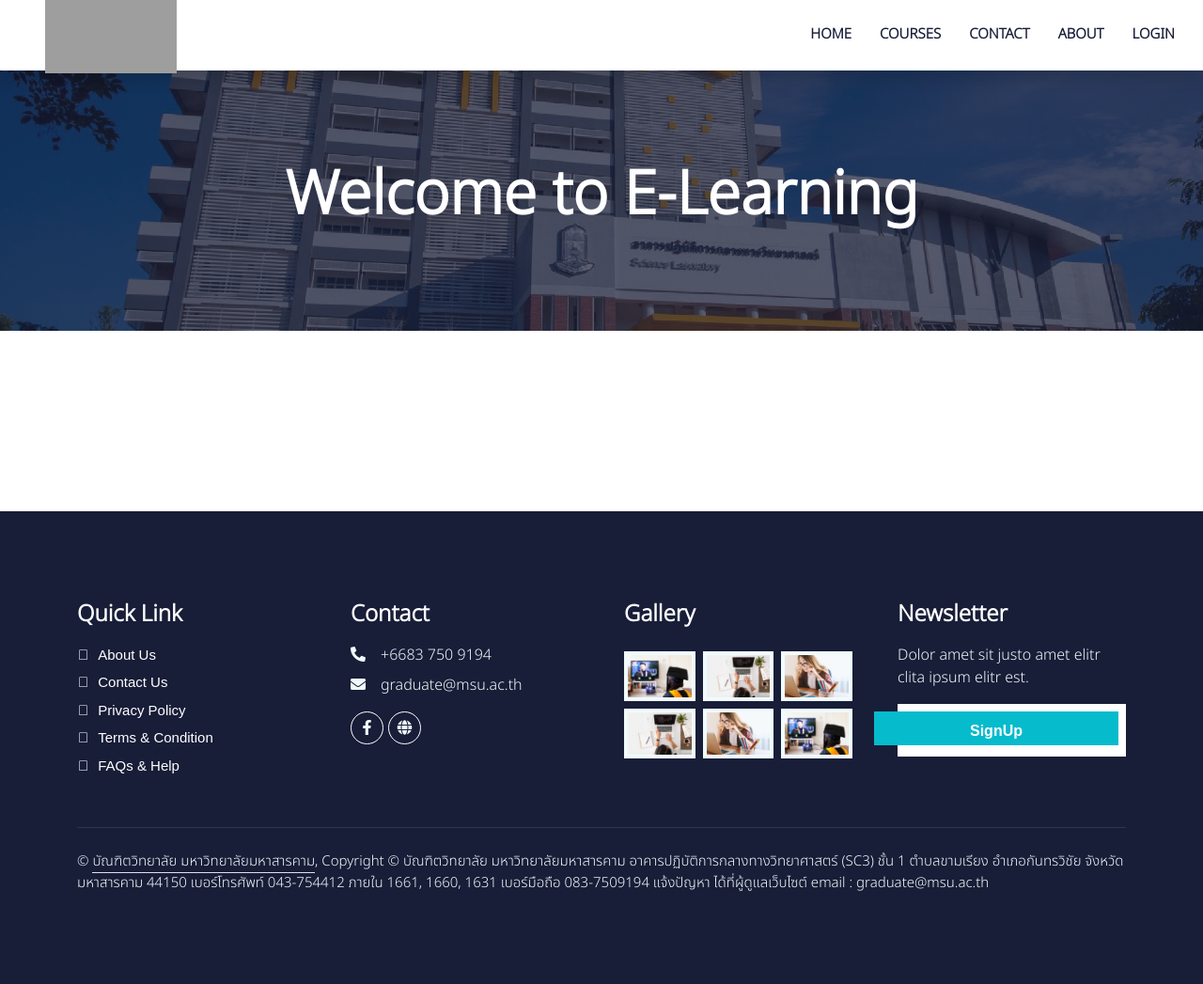
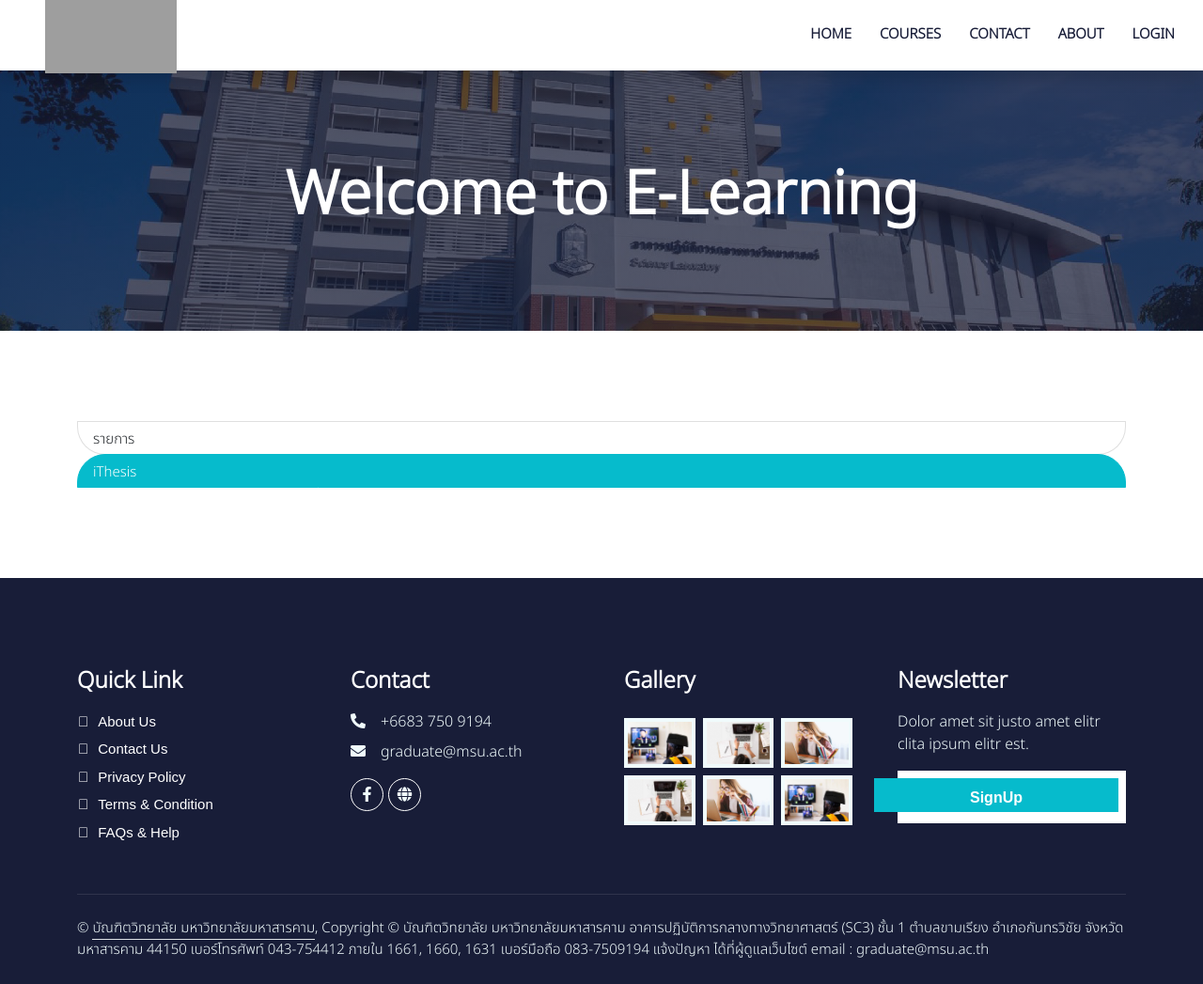
Before and after one commit to kimhuntdk/e-learning, a PHP site: page /ithesis1.php in a window 1280 px wide. Shown: the whole page at 94% size. Before the commit the page ends 948 px from the top, so only its background shows below. Run offline with PHP 8.4, Linux system fonts and the light colour scheme; data that the repository does not hold is empty; some libraries are stand-ins or nearby versions; grey boxes are pictures that could not be loaded.

Commit message:
Create View Database

```diff
--- a/ithesis1.php
+++ b/ithesis1.php
@@ -100,8 +100,12 @@ $stmt->bind_param("i", $elearning_type); // กำหนดประเภทข
     <!-- Courses Start -->
     <div class="container-xxl py-5">
         <div class="container">
-        <div class="accordion" id="accordionExample">
 
+<div class="list-group">
+<button type="button" class="list-group-item list-group-item-action">รายการ</button>
+  <button type="button" class="list-group-item list-group-item-action active" aria-current="true">
+    iThesis
+  </button>
   <?php
   // ประมวลผลคำสั่ง SQL
 if ($stmt->execute()) {
@@ -112,14 +116,11 @@ if ($stmt->execute()) {
 
 
   ?>
-
-      <button  id="click_see" data-id="<?php echo $row['eleaning_id'];?>" type="button" class="btn btn-primary click_see" data-bs-toggle="modal" data-bs-target="#exampleModal" data-bs-whatever="@mdo">
-      <?php echo $row['eleaning_id'];?>  <?php echo $row['eleaning_name'];?>
-      </button>
-
-  <?php }
-   $result->close();
-  } ?>
+  <button id="click_see" onclick="Click_Show(<?php echo $row['eleaning_id'];?>)" type="button" class="list-group-item list-group-item-action" data-bs-toggle="modal" data-bs-target="#exampleModal" data-bs-whatever="@mdo"> <?php echo $row['eleaning_name'];?> View : <?php echo $row['eleaning_view'];?> </button>
+ <?php
+    }
+}
+ ?>
 </div>
 
         </div>
@@ -172,7 +173,7 @@ if ($stmt->execute()) {
     </div> -->
     <!-- Testimonial End -->
     <div class="modal fade" id="exampleModal" tabindex="-1" aria-labelledby="exampleModalLabel" aria-hidden="true">
-  <div class="modal-dialog">
+  <div class="modal-dialog modal-xl">
     <div class="modal-content">
       <div class="modal-header">
         <h1 class="modal-title fs-5" id="exampleModalLabel">Show Data</h1>
@@ -208,9 +209,8 @@ if ($stmt->execute()) {
     <!-- Template Javascript -->
     <script src="js/main.js"></script>
         <script>
-        $( ".click_see" ).on( "click", function() {
-            var id =   $(".click_see").attr("data-id");
-            alert(id);
+        function Click_Show(id){
+            var id =   id;
             $.ajax({url: "update_view.php",
                         method:'post',
                         data:{id:id},
@@ -219,7 +219,7 @@ if ($stmt->execute()) {
                         //console.log(result);
 
                   }});
-         } );
+         }
     </script>
 </body>
 
```
Also changed, not shown: update_view.php (+26 -1 lines).
